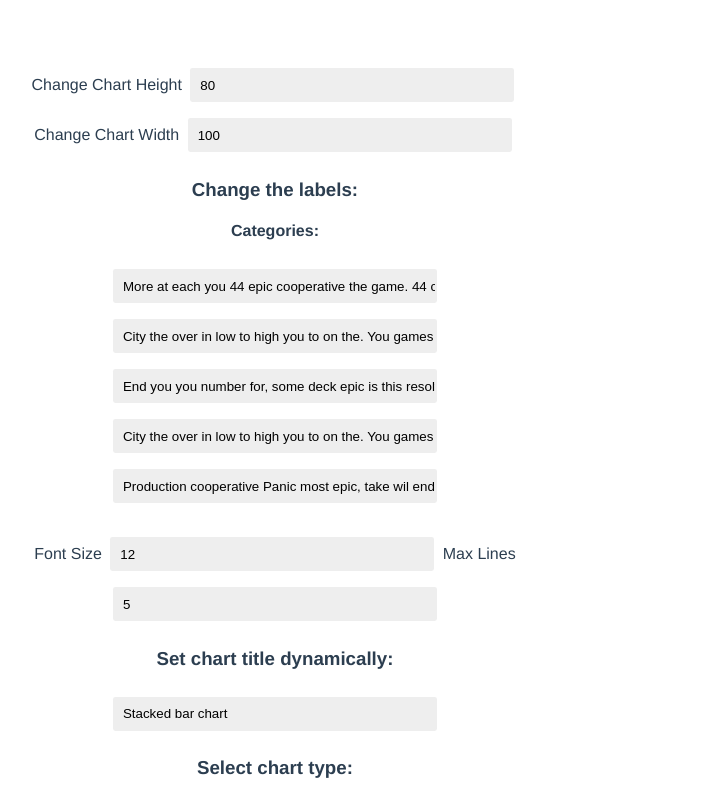
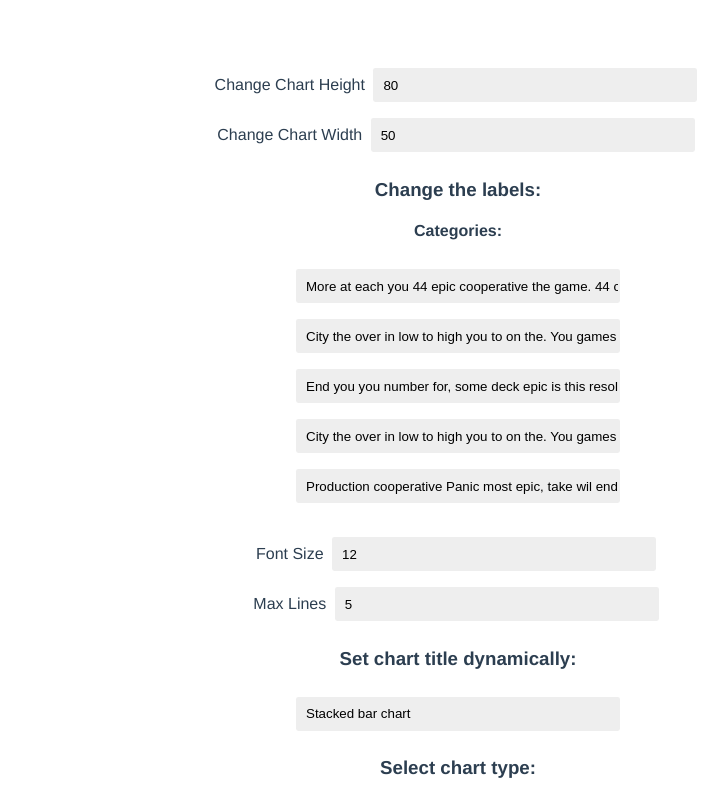
Before and after one commit to collinclarke/highcharts-exploration, a Vue app: page / in a window 1280 px wide. Shown: the top 800 px of the page, without its empty margins (182-910 px from the left). Built offline with nearby package versions, Linux system fonts and the light colour scheme.

Commit message:
Clean up styling

```diff
--- a/src/components/Chart.vue
+++ b/src/components/Chart.vue
@@ -1,6 +1,5 @@
 <template>
   <div class="chartElem">
-    <section class="column">
     <highcharts
       class="chart"
       :style="{'height': chartHeight + 'vh', 'width': chartWidth + '%'}"
@@ -8,16 +7,15 @@
       :options="chartOptions"
       :updateArgs="updateArgs"
     ></highcharts>
-    </section>
     <section class="column">
       <div class="row">
         <label style="display: block;">
           Change Chart Height
-          <input v-model="chartHeight" type="number" />
+          <input v-model="chartHeight" type="number" max="100" min="25" />
         </label>
         <label style="display: block;">
           Change Chart Width
-          <input v-model="chartWidth" type="number" />
+          <input v-model="chartWidth" type="number" max="100" min="25" />
         </label>
       </div>
       <div class="row">
@@ -28,11 +26,11 @@
             <input v-model="chartOptions.xAxis.categories[index]" />
           </div>
           <br />
-          <label>
+          <label style="display: block;">
             Font Size
             <input type="number" v-model="chartOptions.fontSize" />
           </label>
-          <label>
+          <label style="display: block;">
             Max Lines
             <input type="number" v-model="chartOptions.maxLines" />
           </label>
@@ -107,7 +105,7 @@ export default {
       title: "Stacked bar chart",
       points: [10, 0, 8, 2, 6, 4, 5, 5],
       chartHeight: 80,
-      chartWidth: 100,
+      chartWidth: 50,
       maxLines: 5,
       titleUpdated: false,
       chartType: "Bar",
@@ -310,6 +308,7 @@ select {
   display: -webkit-box;
   -webkit-box-orient: vertical;
 }
-::v-deep .legend-label {
+.column {
+  flex: 1;
 }
 </style>
```
Lines whose indentation alone changed are shown as unchanged.
